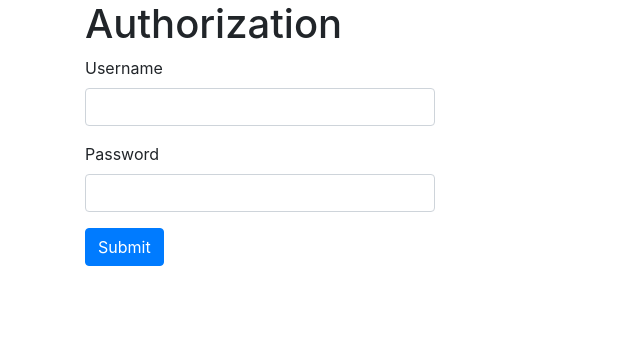
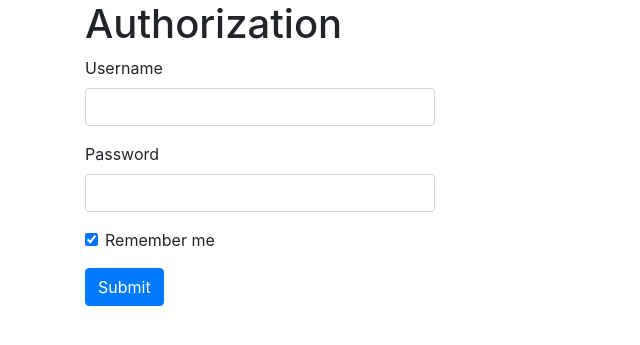
Before and after one commit to alix-ie/lp_web, a Flask app: page /login in a window 1280 px wide. Shown: the top 345 px of the page, without its empty margins (0-640 px from the left). Run offline with Flask 2, Linux system fonts and the light colour scheme; some libraries are stand-ins or nearby versions.

Commit message:
Remembering user for 5 days

```diff
--- a/web/__init__.py
+++ b/web/__init__.py
@@ -41,7 +41,7 @@ def create_app():
         if form.validate_on_submit():
             user = User.query.filter_by(username=form.username.data).first()
             if user and user.check_password(form.password.data):
-                login_user(user)
+                login_user(user, remember=form.remember_me.data)
                 flash('Logged in.')
                 return redirect(url_for('index'))
 
--- a/web/forms.py
+++ b/web/forms.py
@@ -1,9 +1,10 @@
 from flask_wtf import FlaskForm
-from wtforms import StringField, PasswordField, SubmitField
+from wtforms import StringField, PasswordField, SubmitField, BooleanField
 from wtforms.validators import DataRequired
 
 
 class LoginForm(FlaskForm):
     username = StringField('Username', validators=[DataRequired()], render_kw={'class': 'form-control'})
     password = PasswordField('Password', validators=[DataRequired()], render_kw={'class': 'form-control'})
+    remember_me = BooleanField('Remember me', default=True, render_kw={'class': 'form-check-input'})
     submit = SubmitField('Submit', render_kw={'class': 'btn btn-primary'})
--- a/web/templates/login.html
+++ b/web/templates/login.html
@@ -32,6 +32,10 @@
                     {{ form.password.label }}
                     {{ form.password() }}
                 </div>
+                <div class="form-group form-check">
+                    {{ form.remember_me() }}
+                    {{ form.remember_me.label(class_='form-check-label') }}
+                </div>
                 <p>{{ form.submit }}</p>
             </form>
         </div>
```
